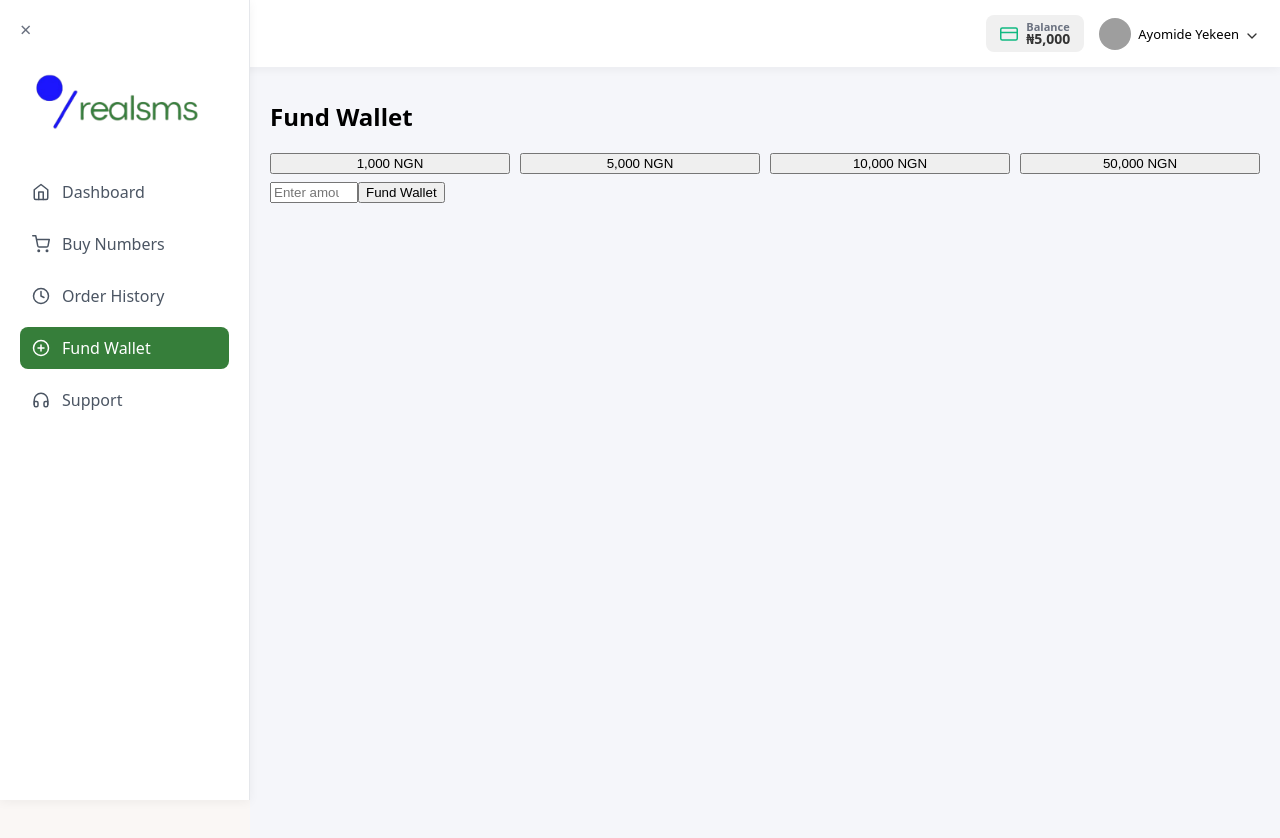
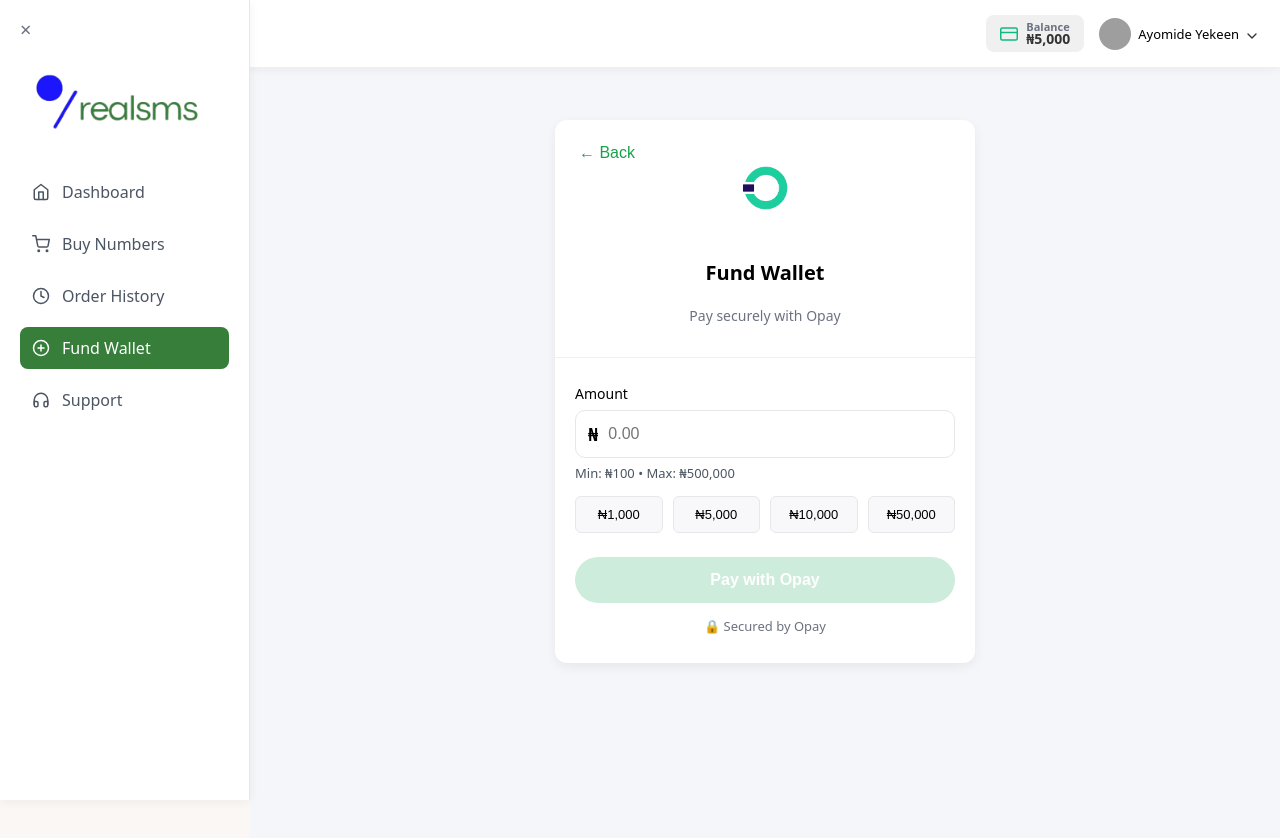
Before and after one commit to ay30bg/realsms, a React (Create React App) app: page /fund-wallet/opay in a window 1280 px wide. Shown: the top 838 px of the page. Built offline with nearby package versions, Linux system fonts and the light colour scheme; grey boxes are pictures that could not be loaded.

Commit message:
Update OpayFund.jsx

```diff
--- a/src/pages/OpayFund.jsx
+++ b/src/pages/OpayFund.jsx
@@ -1,132 +1,3 @@
-// // import React, { useState, useEffect } from "react";
-// // import { useNavigate } from "react-router-dom";
-// // import "../styles/opay-fund.css";
-// // import opayLogo from "../assets/opay.png";
-
-// // const quickAmounts = [1000, 5000, 10000, 50000];
-// // const MIN_AMOUNT = 100;
-// // const MAX_AMOUNT = 500000;
-
-// // const OpayFund = () => {
-// //   const navigate = useNavigate();
-// //   const [amount, setAmount] = useState("");
-// //   const [loading, setLoading] = useState(false);
-// //   const [error, setError] = useState("");
-
-// //   // ✅ PAGE TITLE
-// //   useEffect(() => {
-// //     document.title = "Opay Fund - RealSMS";
-// //   }, []);
-
-// //   // Disable button conditions
-// //   const isPayDisabled =
-// //     !amount ||
-// //     Number(amount) < MIN_AMOUNT ||
-// //     Number(amount) > MAX_AMOUNT ||
-// //     loading;
-
-// //   const handlePay = () => {
-// //     setError("");
-
-// //     if (!amount || Number(amount) < MIN_AMOUNT) {
-// //       setError(`Minimum funding amount is ₦${MIN_AMOUNT}`);
-// //       return;
-// //     }
-
-// //     if (Number(amount) > MAX_AMOUNT) {
-// //       setError(`Maximum funding amount is ₦${MAX_AMOUNT}`);
-// //       return;
-// //     }
-
-// //     setLoading(true);
-
-// //     // Simulate backend call
-// //     setTimeout(() => {
-// //       setLoading(false);
-// //       alert("Redirecting to Opay...");
-// //     }, 1800);
-// //   };
-
-// //   return (
-// //     <div className="opay-page">
-// //       <div className="opay-card">
-// //         {/* Back button */}
-// //         <button className="back-btn" onClick={() => navigate("/fund-wallet")}>
-// //           ← Back
-// //         </button>
-
-// //         {/* Header */}
-// //         <div className="opay-header">
-// //           <img src={opayLogo} alt="Opay" />
-// //           <h3>Fund Wallet</h3>
-// //           <p>Pay securely with Opay</p>
-// //         </div>
-
-// //         {/* Body */}
-// //         <div className="opay-body">
-// //           <label>Amount</label>
-
-// //           {/* Amount input + min/max */}
-// //           <div className="amount-input-wrapper">
-// //             <div className={`amount-input ${error ? "error" : ""}`}>
-// //               <span>₦</span>
-// //               <input
-// //                 type="number"
-// //                 placeholder="0.00"
-// //                 value={amount}
-// //                 onChange={(e) => {
-// //                   setAmount(e.target.value);
-// //                   if (error) setError("");
-// //                 }}
-// //               />
-// //             </div>
-
-// //             <p className="min-max-text">
-// //               Min: ₦{MIN_AMOUNT.toLocaleString()} • Max: ₦{MAX_AMOUNT.toLocaleString()}
-// //             </p>
-// //           </div>
-
-// //           {/* Quick Amount Buttons */}
-// //           <div className="quick-amounts">
-// //             {quickAmounts.map((amt) => (
-// //               <button
-// //                 key={amt}
-// //                 type="button"
-// //                 className={`quick-btn ${Number(amount) === amt ? "active" : ""}`}
-// //                 onClick={() => {
-// //                   setAmount(amt);
-// //                   setError("");
-// //                 }}
-// //               >
-// //                 ₦{amt.toLocaleString()}
-// //               </button>
-// //             ))}
-// //           </div>
-
-// //           {/* Error message */}
-// //           {error && <p className="error-text">{error}</p>}
-
-// //           {/* Pay button */}
-// //           <button
-// //             className="fund-btn"
-// //             onClick={handlePay}
-// //             disabled={isPayDisabled}
-// //           >
-// //             {loading ? <span className="loader"></span> : "Pay with Opay"}
-// //           </button>
-
-// //           {/* Security badge */}
-// //           <div className="secure-badge">
-// //             🔒 Secured by Opay
-// //           </div>
-// //         </div>
-// //       </div>
-// //     </div>
-// //   );
-// // };
-
-// // export default OpayFund;
-
 // import React, { useState, useEffect } from "react";
 // import { useNavigate } from "react-router-dom";
 // import "../styles/opay-fund.css";
@@ -136,20 +7,25 @@
 // const MIN_AMOUNT = 100;
 // const MAX_AMOUNT = 500000;
 
-// const OpayFund = ({ userId }) => {
+// const OpayFund = () => {
 //   const navigate = useNavigate();
 //   const [amount, setAmount] = useState("");
 //   const [loading, setLoading] = useState(false);
 //   const [error, setError] = useState("");
 
+//   // ✅ PAGE TITLE
 //   useEffect(() => {
 //     document.title = "Opay Fund - RealSMS";
 //   }, []);
 
+//   // Disable button conditions
 //   const isPayDisabled =
-//     !amount || Number(amount) < MIN_AMOUNT || Number(amount) > MAX_AMOUNT || loading;
+//     !amount ||
+//     Number(amount) < MIN_AMOUNT ||
+//     Number(amount) > MAX_AMOUNT ||
+//     loading;
 
-//   const handlePay = async () => {
+//   const handlePay = () => {
 //     setError("");
 
 //     if (!amount || Number(amount) < MIN_AMOUNT) {
@@ -162,29 +38,13 @@
 //       return;
 //     }
 
-//     try {
-//       setLoading(true);
+//     setLoading(true);
 
-//       const res = await fetch(`${process.env.REACT_APP_API_URL}/api/opay/init`, {
-//         method: "POST",
-//         headers: { "Content-Type": "application/json" },
-//         body: JSON.stringify({
-//           amount: Number(amount),
-//           userId, // pass the logged-in user's ID
-//         }),
-//       });
-
-//       const data = await res.json();
-
-//       if (!res.ok) throw new Error(data.message || "Payment failed");
-
-//       // ✅ Redirect user to Opay cashier page
-//       window.location.href = data.paymentUrl;
-//     } catch (err) {
-//       setError(err.message);
-//     } finally {
+//     // Simulate backend call
+//     setTimeout(() => {
 //       setLoading(false);
-//     }
+//       alert("Redirecting to Opay...");
+//     }, 1800);
 //   };
 
 //   return (
@@ -206,6 +66,7 @@
 //         <div className="opay-body">
 //           <label>Amount</label>
 
+//           {/* Amount input + min/max */}
 //           <div className="amount-input-wrapper">
 //             <div className={`amount-input ${error ? "error" : ""}`}>
 //               <span>₦</span>
@@ -242,6 +103,7 @@
 //             ))}
 //           </div>
 
+//           {/* Error message */}
 //           {error && <p className="error-text">{error}</p>}
 
 //           {/* Pay button */}
@@ -253,7 +115,10 @@
 //             {loading ? <span className="loader"></span> : "Pay with Opay"}
 //           </button>
 
-//           <div className="secure-badge">🔒 Secured by Opay</div>
+//           {/* Security badge */}
+//           <div className="secure-badge">
+//             🔒 Secured by Opay
+//           </div>
 //         </div>
 //       </div>
 //     </div>
@@ -262,109 +127,135 @@
 
 // export default OpayFund;
 
-// OpayFund.jsx
-import React, { useState } from "react";
+import React, { useState, useEffect } from "react";
+import { useNavigate } from "react-router-dom";
 import "../styles/opay-fund.css";
+import opayLogo from "../assets/opay.png";
 
 const quickAmounts = [1000, 5000, 10000, 50000];
 const MIN_AMOUNT = 100;
 const MAX_AMOUNT = 500000;
 
-const OpayFund = () => {
+const OpayFund = ({ userId }) => {
+  const navigate = useNavigate();
   const [amount, setAmount] = useState("");
   const [loading, setLoading] = useState(false);
   const [error, setError] = useState("");
 
-  // Handle quick-select buttons
-  const handleQuickAmount = (value) => setAmount(value);
+  useEffect(() => {
+    document.title = "Opay Fund - RealSMS";
+  }, []);
 
-  // Handle input change
-  const handleChange = (e) => setAmount(e.target.value);
+  const isPayDisabled =
+    !amount || Number(amount) < MIN_AMOUNT || Number(amount) > MAX_AMOUNT || loading;
 
-  // Handle payment click
-  const handleFund = async () => {
+  const handlePay = async () => {
     setError("");
 
-    if (!amount || isNaN(amount)) {
-      setError("Please enter a valid amount.");
+    if (!amount || Number(amount) < MIN_AMOUNT) {
+      setError(`Minimum funding amount is ₦${MIN_AMOUNT}`);
       return;
     }
 
-    if (amount < MIN_AMOUNT) {
-      setError(`Minimum funding amount is ${MIN_AMOUNT} NGN.`);
+    if (Number(amount) > MAX_AMOUNT) {
+      setError(`Maximum funding amount is ₦${MAX_AMOUNT}`);
       return;
     }
 
-    if (amount > MAX_AMOUNT) {
-      setError(`Maximum funding amount is ${MAX_AMOUNT} NGN.`);
-      return;
-    }
-
-    const token = localStorage.getItem("token"); // JWT stored after login
-    if (!token) {
-      setError("You must be logged in to fund your wallet.");
-      return;
-    }
-
+    try {
       setLoading(true);
 
-    try {
-      const response = await fetch(`${process.env.REACT_APP_API_URL}/api/opay/init`, {
+      const res = await fetch(`${process.env.REACT_APP_API_URL}/api/opay/init`, {
         method: "POST",
-        headers: {
-          "Content-Type": "application/json",
-          Authorization: `Bearer ${token}`, // ✅ send JWT
-        },
-        body: JSON.stringify({ amount }),
+        headers: { "Content-Type": "application/json" },
+        body: JSON.stringify({
+          amount: Number(amount),
+          userId, // pass the logged-in user's ID
+        }),
       });
 
-      const data = await response.json();
+      const data = await res.json();
 
-      if (!response.ok) {
-        setError(data.message || "Payment initialization failed.");
-        setLoading(false);
-        return;
-      }
+      if (!res.ok) throw new Error(data.message || "Payment failed");
 
-      // Redirect to Opay cashier page
+      // ✅ Redirect user to Opay cashier page
       window.location.href = data.paymentUrl;
     } catch (err) {
-      console.error(err);
-      setError("Payment request failed. Please try again.");
+      setError(err.message);
+    } finally {
       setLoading(false);
     }
   };
 
   return (
-    <div className="opay-fund-wrapper">
-      <h2>Fund Wallet</h2>
+    <div className="opay-page">
+      <div className="opay-card">
+        {/* Back button */}
+        <button className="back-btn" onClick={() => navigate("/fund-wallet")}>
+          ← Back
+        </button>
 
-      {/* Quick select buttons */}
+        {/* Header */}
+        <div className="opay-header">
+          <img src={opayLogo} alt="Opay" />
+          <h3>Fund Wallet</h3>
+          <p>Pay securely with Opay</p>
+        </div>
+
+        {/* Body */}
+        <div className="opay-body">
+          <label>Amount</label>
+
+          <div className="amount-input-wrapper">
+            <div className={`amount-input ${error ? "error" : ""}`}>
+              <span>₦</span>
+              <input
+                type="number"
+                placeholder="0.00"
+                value={amount}
+                onChange={(e) => {
+                  setAmount(e.target.value);
+                  if (error) setError("");
+                }}
+              />
+            </div>
+
+            <p className="min-max-text">
+              Min: ₦{MIN_AMOUNT.toLocaleString()} • Max: ₦{MAX_AMOUNT.toLocaleString()}
+            </p>
+          </div>
+
+          {/* Quick Amount Buttons */}
           <div className="quick-amounts">
             {quickAmounts.map((amt) => (
-          <button key={amt} onClick={() => handleQuickAmount(amt)}>
-            {amt.toLocaleString()} NGN
+              <button
+                key={amt}
+                type="button"
+                className={`quick-btn ${Number(amount) === amt ? "active" : ""}`}
+                onClick={() => {
+                  setAmount(amt);
+                  setError("");
+                }}
+              >
+                ₦{amt.toLocaleString()}
               </button>
             ))}
           </div>
 
-      {/* Amount input */}
-      <input
-        type="number"
-        placeholder="Enter amount"
-        value={amount}
-        onChange={handleChange}
-        min={MIN_AMOUNT}
-        max={MAX_AMOUNT}
-      />
+          {error && <p className="error-text">{error}</p>}
 
-      {/* Error message */}
-      {error && <p className="error">{error}</p>}
+          {/* Pay button */}
+          <button
+            className="fund-btn"
+            onClick={handlePay}
+            disabled={isPayDisabled}
+          >
+            {loading ? <span className="loader"></span> : "Pay with Opay"}
+          </button>
 
-      {/* Fund button */}
-      <button onClick={handleFund} disabled={loading}>
-        {loading ? "Processing..." : "Fund Wallet"}
-      </button>
+          <div className="secure-badge">🔒 Secured by Opay</div>
+        </div>
+      </div>
     </div>
   );
 };
```
Lines whose indentation alone changed are shown as unchanged.
